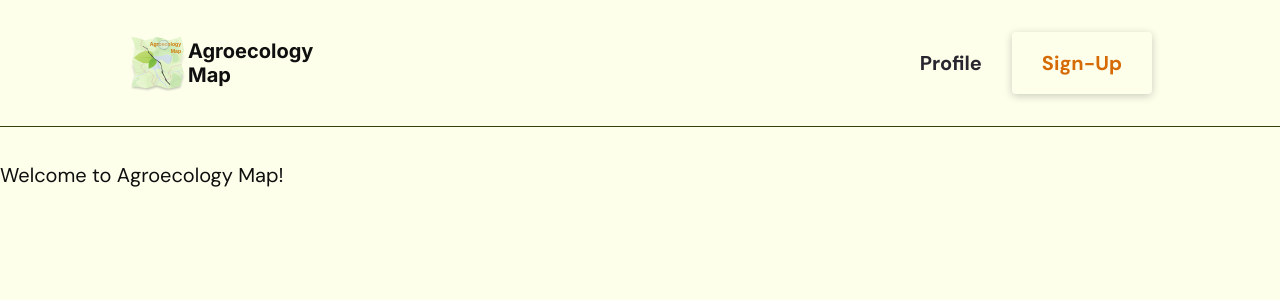
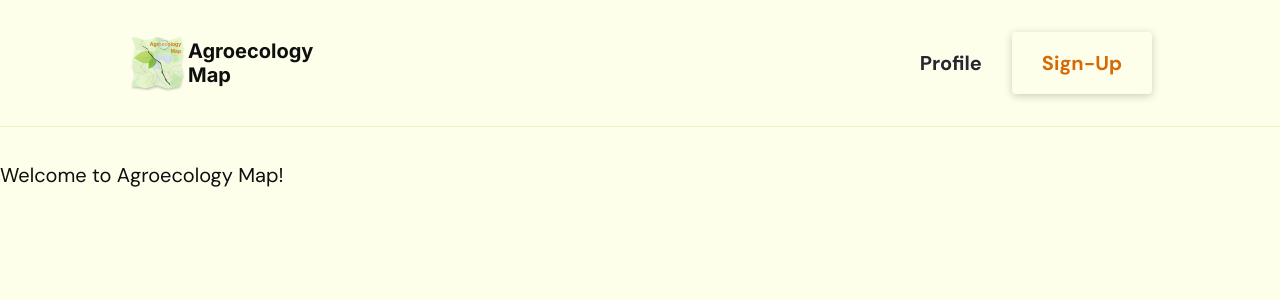
Before and after one commit to marcelo-soares-souza/Agroecology-Map-Frontend, a React (Vite) app: page / in a window 1280 px wide. Shown: the top 300 px of the page. Built offline with nearby package versions, Linux system fonts and the light colour scheme.

Commit message:
styles: global styles theme colors var fix

```diff
--- a/src/index.css
+++ b/src/index.css
@@ -46,15 +46,15 @@
   --light-gray: #C3C3C3;
 
   --primary: var(--off-black);
-  --primary-dark: var(--beige);
   --highlight-1: var(--orange);
   --highlight-1-dark: var(--dark-orange);
+  --highlight-1-darker: var(--forest);
   --highlight-1-darker: var(--brown);
   --highlight-2:var(--lime);
   --highlight-2-dark: var(--olive);
   --neutral-light: var(--light-gray);
   --neutral: var(--gray);
-  --background-highlight: var(--forest);
+  --background-highlight: var(--beige);
   --background: var(--off-white);
 
   --space-0: 8px;
@@ -69,15 +69,7 @@
 
 /* @media (prefers-color-scheme: dark) {
   :root {
-    --primary: var(--off-white);
-    --dark-primary: var(--beige);
-    --highlight-1: var(--orange);
-    --dark-highlight-1: var(--dark-orange);
-    --darker-highlight-1: var(--brown);
-    --highlight-2: var(--lime);
-    --dark-highlight-2: var(--olive);
-    --background-highlight: var(--forest);
-    --background: var(--off-black);
+
   }
 } */
 
```
